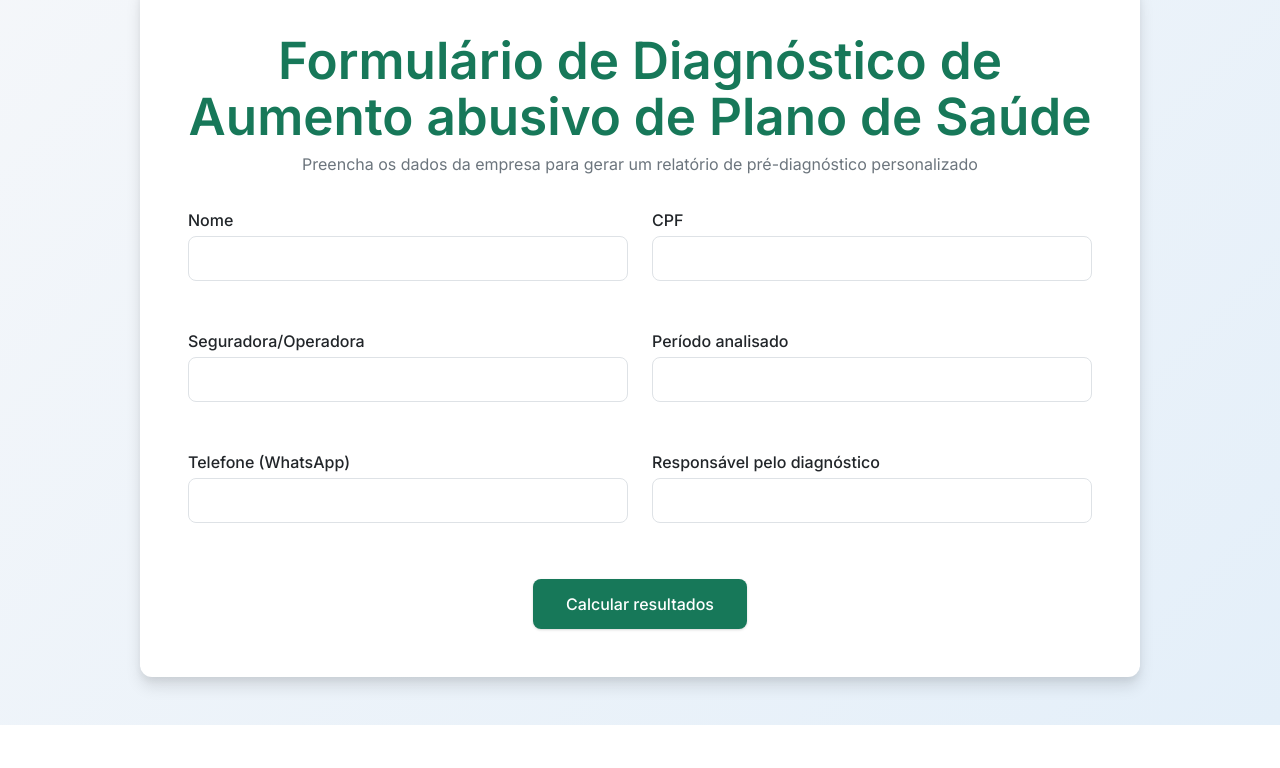
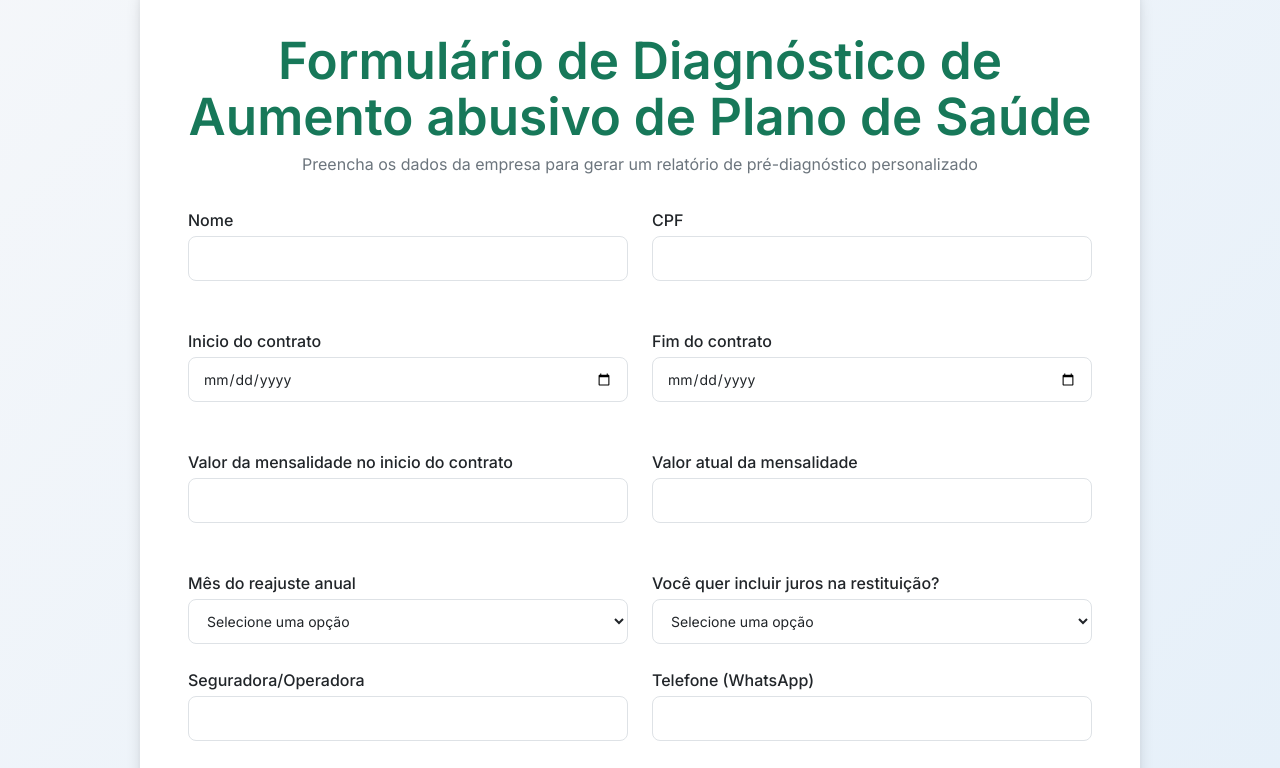
Before and after one commit to MarvynMark/gerador-pre-diagnotico-empresarial, a website built with Vite: page pages/form-medico.html in a window 1280 px wide. Shown: the part 96-864 px from the top of the page. Before the commit the page ends 821 px from the top, so only its background shows below. Built offline with nearby package versions, Linux system fonts and the light colour scheme.

Commit message:
ajuste no formulário de plano de saúde

```diff
--- a/pages/form-medico.html
+++ b/pages/form-medico.html
@@ -42,15 +42,61 @@
           </div>
 
           <div class="form-group">
+            <label for="inicioContrato">Inicio do contrato</label>
+            <input type="date" id="inicioContrato" name="inicioContrato" required>
+            <span class="error-message" id="inicioContrato-error"></span>
+          </div>
+
+          <div class="form-group">
+            <label for="fimContrato">Fim do contrato</label>
+            <input type="date" id="fimContrato" name="fimContrato" required>
+            <span class="error-message" id="fimContrato-error"></span>
+          </div>
+
+          <div class="form-group">
+            <label for="valorInicioMensalidade">Valor da mensalidade no inicio do contrato</label>
+            <input type="text" id="valorInicioMensalidade" name="valorInicioMensalidade" class="money" required>
+            <span class="error-message" id="valorInicioMensalidade-error"></span>
+          </div>
+
+          <div class="form-group">
+            <label for="valorAtualMensalidade">Valor atual da mensalidade</label>
+            <input type="text" id="valorAtualMensalidade" name="valorAtualMensalidade" class="money" required>
+            <span class="error-message" id="valorAtualMensalidade-error"></span>
+          </div>
+
+           <div class="form-group">
+            <label for="mesDoReajusteAnual">Mês do reajuste anual</label>
+            <select id="mesDoReajusteAnual" name="mesDoReajusteAnual" required>
+              <option value="">Selecione uma opção</option>
+              <option value="1">Janeiro</option>
+              <option value="2">Fevereiro</option>
+              <option value="3">Março</option>
+              <option value="4">Abril</option>
+              <option value="5">Maio</option>
+              <option value="6">Junho</option>
+              <option value="7">Julho</option>
+              <option value="8">Agosto</option>
+              <option value="9">Setembro</option>
+              <option value="10">Outubro</option>
+              <option value="11">Novembro</option>
+              <option value="12">Dezembro</option>
+            </select>
+          </div>
+
+           <div class="form-group">
+            <label for="querIncluirJuros">Você quer incluir juros na restituição?</label>
+            <select id="querIncluirJuros" name="querIncluirJuros" required>
+              <option value="">Selecione uma opção</option>
+              <option value="sim">Sim</option>
+              <option value="nao">Não</option>
+            </select>
+          </div>
+
+          <div class="form-group">
             <label for="seguradora">Seguradora/Operadora</label>
             <input type="text" id="seguradora" name="seguradora" required>
             <span class="error-message" id="seguradora-error"></span>
-          </div>
-
-          <div class="form-group">
-            <label for="periodo">Período analisado</label>
-            <input type="text" id="periodo" name="periodo" required>
-            <span class="error-message" id="periodo-error"></span>
           </div>
 
           <div class="form-group">
```
